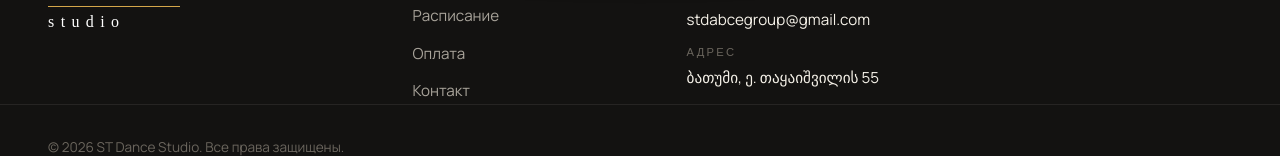
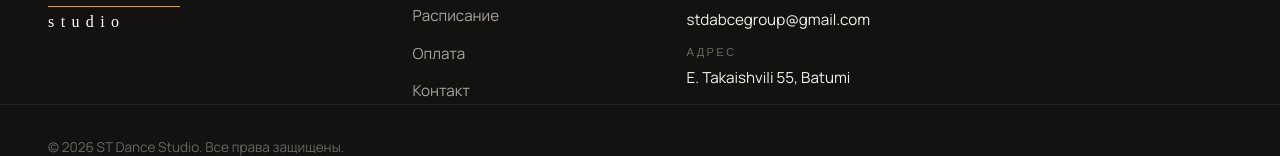
Before and after one commit to TSERJ13/stdancestudio, a React (Vite) app: page /ru in a window 1280 px wide. Shown: the part 5621-5777 px from the top of the page. Built offline with nearby package versions, Linux system fonts and the light colour scheme; no server answers.

Commit message:
Localize address text for EN and RU

```diff
--- a/src/components/Footer.jsx
+++ b/src/components/Footer.jsx
@@ -55,7 +55,7 @@ export default function Footer() {
             </li>
             <li>
               <span>{t('contact.address')}</span>
-              <p>{contact.address}</p>
+              <p>{t('contact.addressText')}</p>
             </li>
           </ul>
         </div>
--- a/src/data/translations.js
+++ b/src/data/translations.js
@@ -47,6 +47,7 @@ export const translations = {
       eyebrow: 'კონტაქტი',
       title: 'დაგვიკავშირდით',
       address: 'მისამართი',
+      addressText: 'ბათუმი, ე. თაყაიშვილის 55',
       phone: 'ტელეფონი',
       email: 'ელ-ფოსტა',
       send: 'გაგზავნა',
@@ -154,6 +155,7 @@ export const translations = {
       eyebrow: 'Contact',
       title: 'Contact Us',
       address: 'Address',
+      addressText: 'E. Takaishvili 55, Batumi',
       phone: 'Phone',
       email: 'Email',
       send: 'Send',
@@ -261,6 +263,7 @@ export const translations = {
       eyebrow: 'Контакт',
       title: 'Связаться с нами',
       address: 'Адрес',
+      addressText: 'E. Takaishvili 55, Batumi',
       phone: 'Телефон',
       email: 'Эл. почта',
       send: 'Отправить',
--- a/src/pages/Contact.jsx
+++ b/src/pages/Contact.jsx
@@ -44,7 +44,7 @@ export default function Contact() {
               </li>
               <li>
                 <span className="contact-list__label">{t('contact.address')}</span>
-                <p>{contact.address}</p>
+                <p>{t('contact.addressText')}</p>
               </li>
             </ul>
 
```
